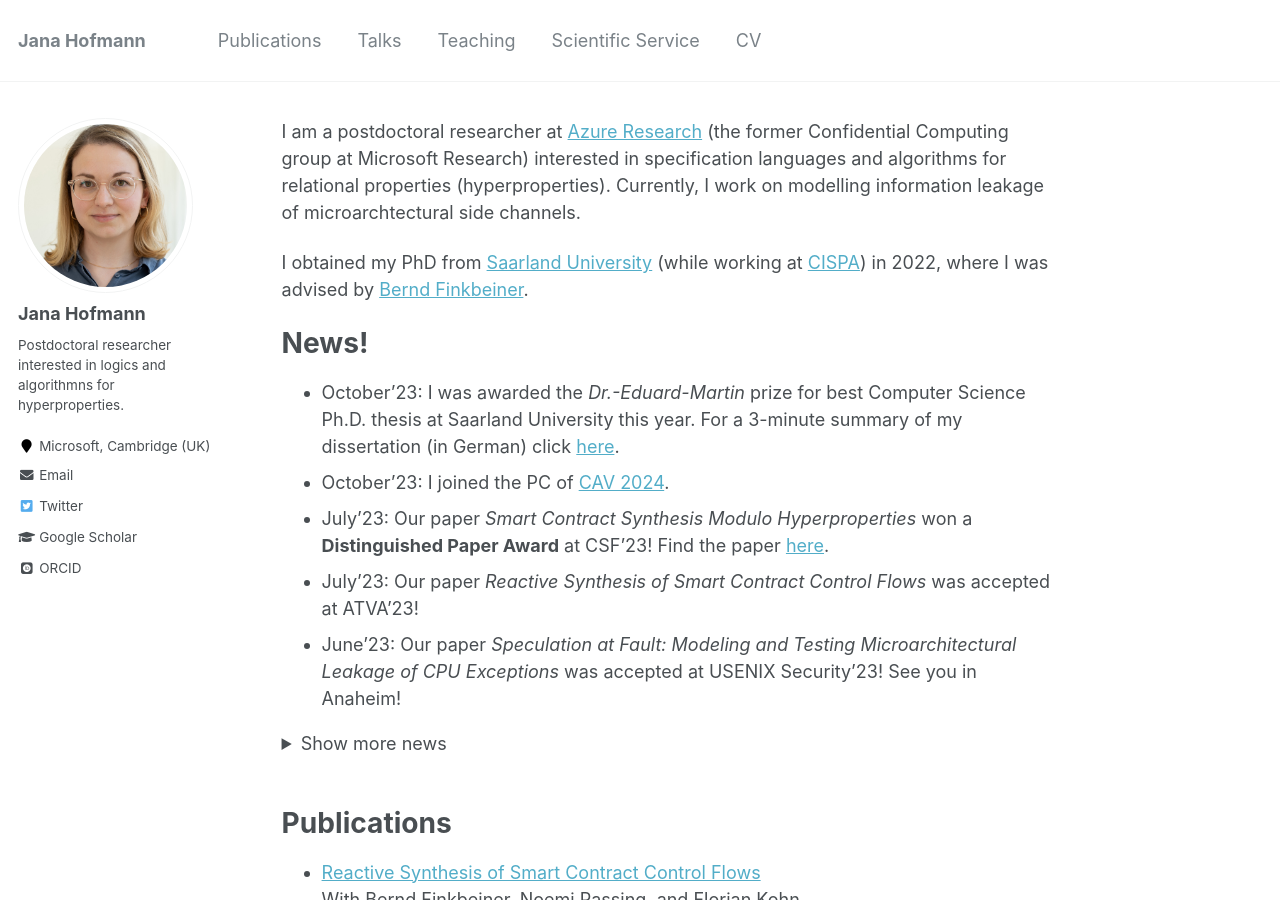
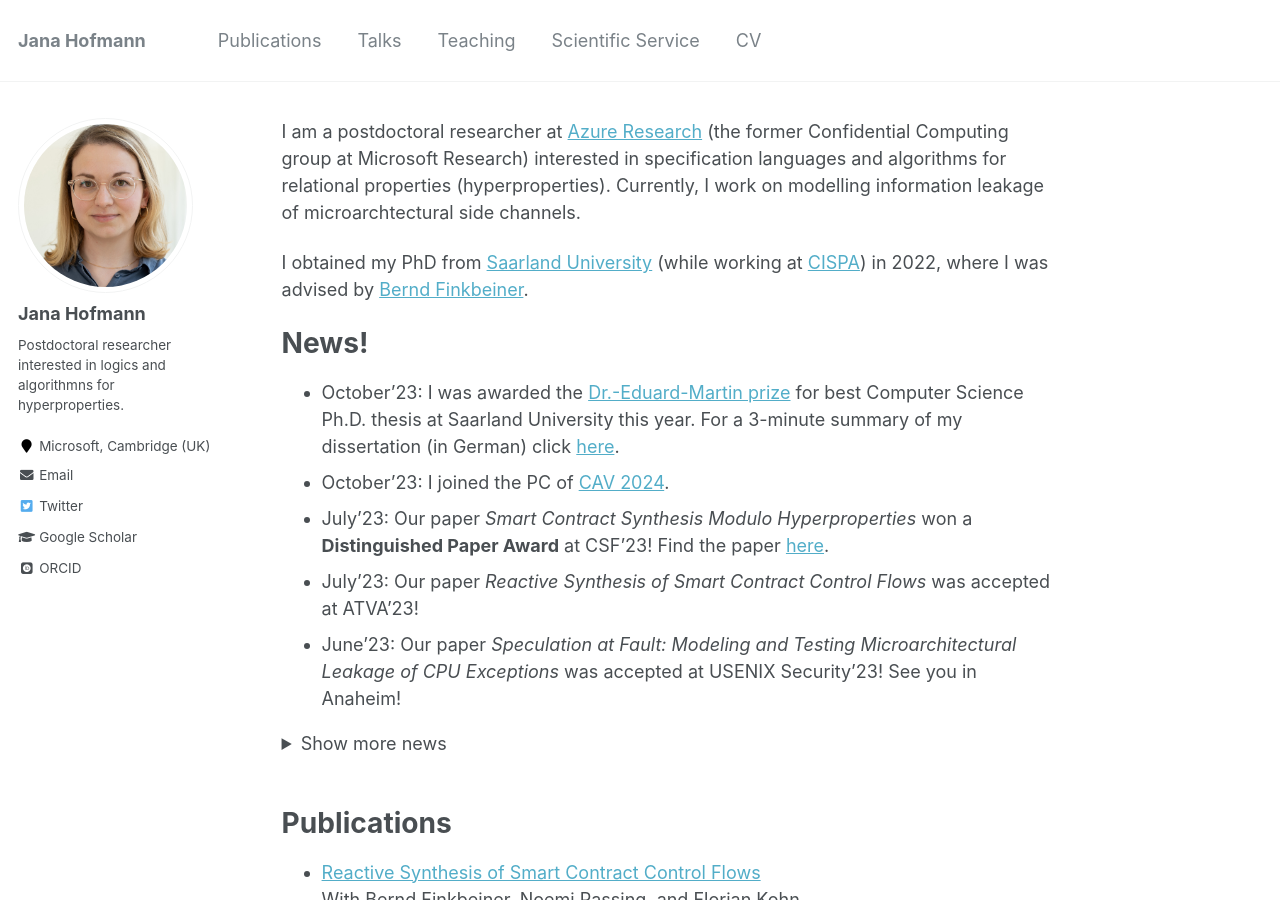
Before and after one commit to janahofmann/janahofmann.github.io, a Jekyll site: the page built from _pages/about.md, in a window 1280 px wide and 900 px high. Built offline with Jekyll 4.4.1, drawn with Linux system fonts in a browser that asks for light colours; emoji names are drawn with the system emoji font; some web fonts are replaced; some of the changed lines change nothing that is shown.

Commit message:
website update

```diff
--- a/_pages/about.md
+++ b/_pages/about.md
@@ -15,7 +15,7 @@ I obtained my PhD from [Saarland University](https://saarland-informatics-campus
 
 # News!
 
-* October'23: I was awarded the *Dr.-Eduard-Martin* prize for best Computer Science Ph.D. thesis at Saarland University this year. For a 3-minute summary of my dissertation (in German) click [here](https://cispa.de/en/eduard-martin-prize).
+* October'23: I was awarded the [Dr.-Eduard-Martin prize](https://www.uni-saarland.de/aktuell/eduard-martin-preise-2023-27582.html) for best Computer Science Ph.D. thesis at Saarland University this year. For a 3-minute summary of my dissertation (in German) click [here](https://cispa.de/en/eduard-martin-prize).
 * October'23: I joined the PC of [CAV 2024](http://i-cav.org/2024/call-for-papers/).
 * July'23: Our paper *Smart Contract Synthesis Modulo Hyperproperties* won a **Distinguished Paper Award** at CSF'23! Find the paper [here](https://arxiv.org/pdf/2208.07180.pdf).
 * July'23: Our paper *Reactive Synthesis of Smart Contract Control Flows* was accepted at ATVA'23!
```
